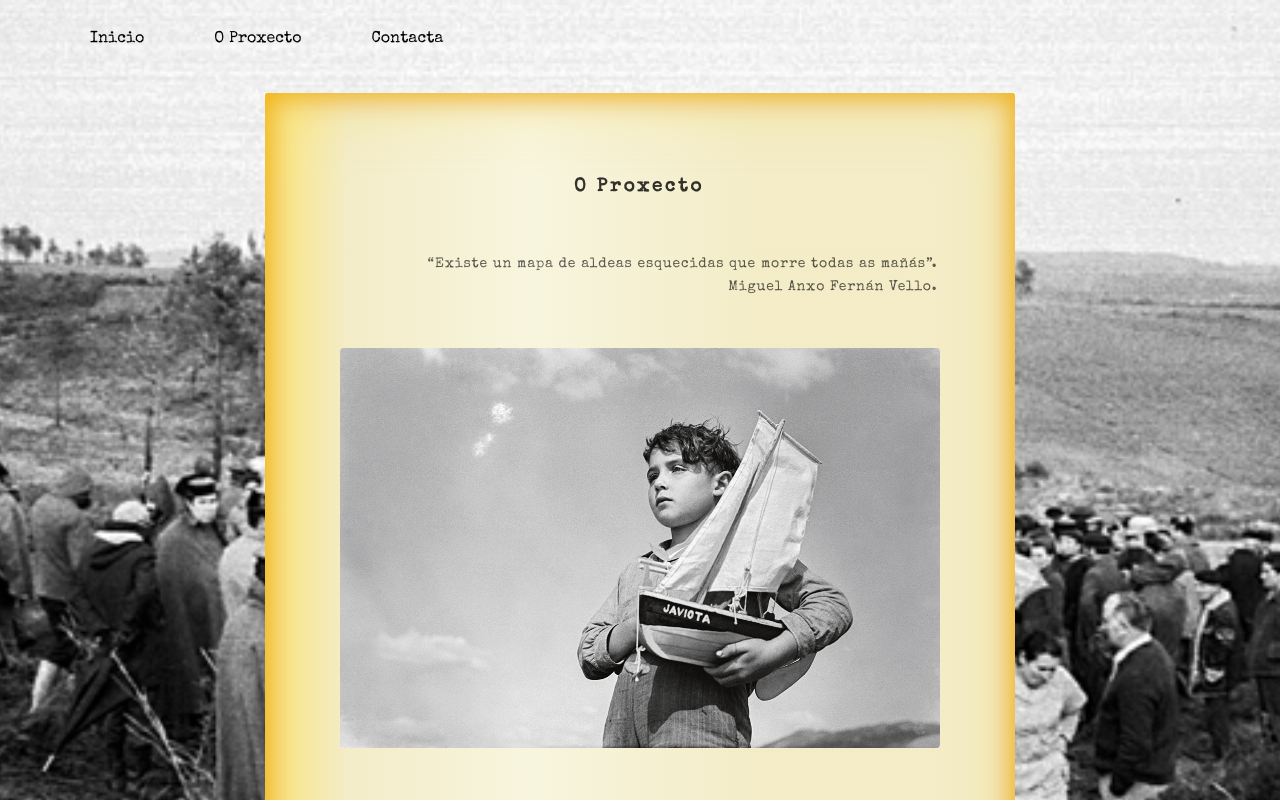
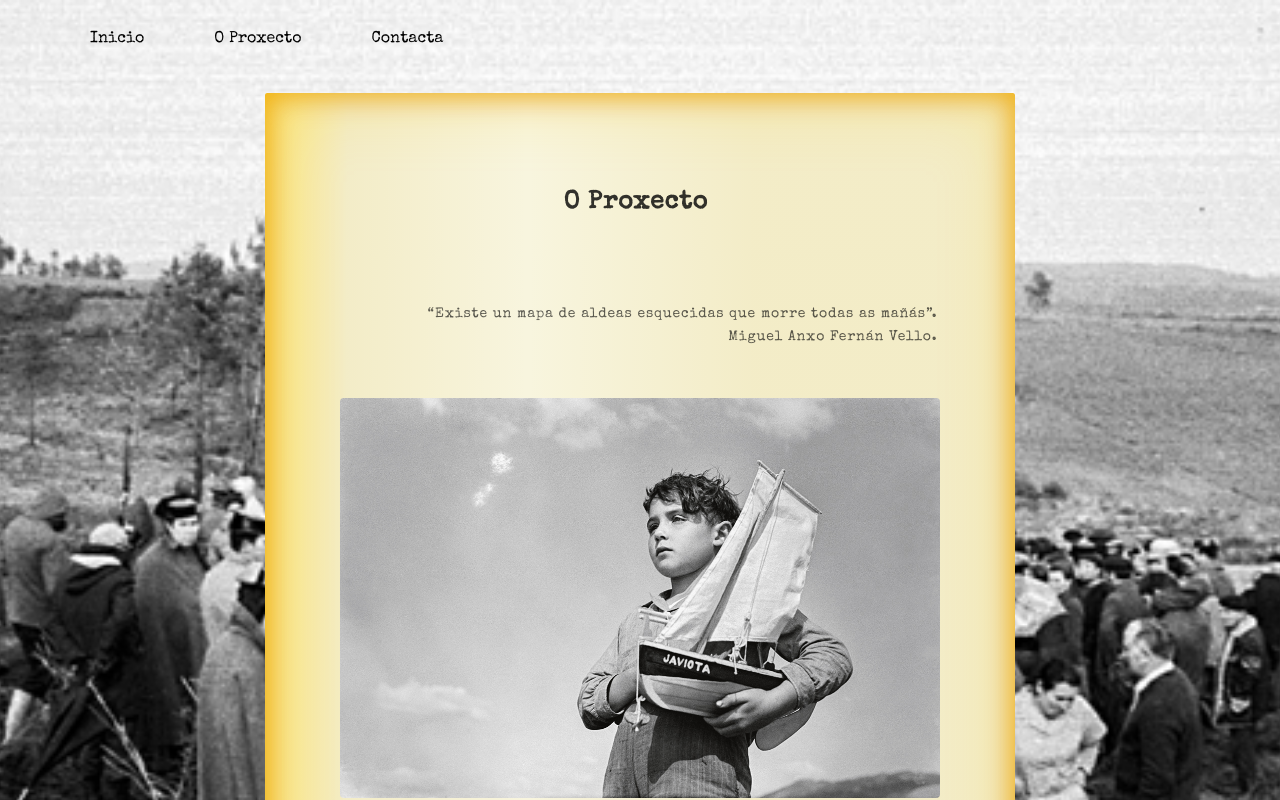
Before and after one commit to anafdz92/O-EcoSocial-ten-Memoria, a React (Create React App) app: page /#/Proxecto in a window 1280 px wide. Shown: the top 800 px of the page. Built offline with nearby package versions, Linux system fonts and the light colour scheme.

Commit message:
add typewriter effect

```diff
--- a/src/components/Inicio.js
+++ b/src/components/Inicio.js
@@ -8,6 +8,7 @@ import FilterContent from "./FilterContent";
 import FilterKeyWord from "./FilterKeyWord";
 import conflicts from "../data/Conflicts";
 import ScrollToTop from "react-scroll-to-top";
+import Typewriter from "typewriter-effect";
 
 const Inicio = (props) => {
   const [numberFilter, setnumberFilter] = useState("");
@@ -86,7 +87,13 @@ const Inicio = (props) => {
     <>
       <section className="mainList">
         <div className="animate">
-          <h1 className="title"> O EcoSocial ten Memoria </h1>
+          <h1 className="title">
+            <Typewriter
+              onInit={(typewriter) => {
+                typewriter.typeString("O Ecosocial ten Memoria").start();
+              }}
+            />
+          </h1>
         </div>
         <div>
           <button className={buttonFilter} onClick={toggleFilter}>
--- a/src/components/Proxecto.js
+++ b/src/components/Proxecto.js
@@ -1,13 +1,20 @@
 import React from "react";
 import { Link } from "react-router-dom";
 import javiota from "./../images/javiota.jpg";
+import Typewriter from "typewriter-effect";
 
 const Proxecto = (props) => {
   return (
     <div className="container">
       <div className="projectContainer">
         <div className="typewriter">
-          <h3> O Proxecto</h3>
+          <h3 className="projectTitle">
+            <Typewriter
+              onInit={(typewriter) => {
+                typewriter.typeString("O Proxecto").start();
+              }}
+            />
+          </h3>
         </div>
         <div className="quote">
           <p>“Existe un mapa de aldeas esquecidas que morre todas as mañás”.</p>
--- a/src/stylesheets/components/_proxecto.scss
+++ b/src/stylesheets/components/_proxecto.scss
@@ -27,35 +27,6 @@
   width: 750px;
   letter-spacing: 0.05em;
   line-height: 1.6;
-}
-
-.projectContainer h3 {
-  overflow: hidden; /* Ensures the content is not revealed until the animation */
-  border-right: 0.15em solid black; /* The typwriter cursor */
-  white-space: nowrap; /* Keeps the content on a single line */
-  margin: 0 auto; /* Gives that scrolling effect as the typing happens */
-  letter-spacing: 0.15em; /* Adjust as needed */
-  animation: typing 3.5s steps(30, end), blink-caret 0.5s step-end infinite;
-  margin-top: 80px;
-}
-@keyframes typing {
-  from {
-    width: 0;
-  }
-  to {
-    width: 100%;
-  }
-}
-
-/* The typewriter cursor effect */
-@keyframes blink-caret {
-  from,
-  to {
-    border-color: transparent;
-  }
-  50% {
-    border-color: black;
-  }
 }
 
 .projectContainer p {
@@ -142,3 +113,9 @@
   width: 100%;
   border-radius: 4px;
 }
+.projectTitle {
+  padding-top: 60px;
+  margin: 30px;
+  font-size: 25px;
+  font-weight: bold;
+}
```
